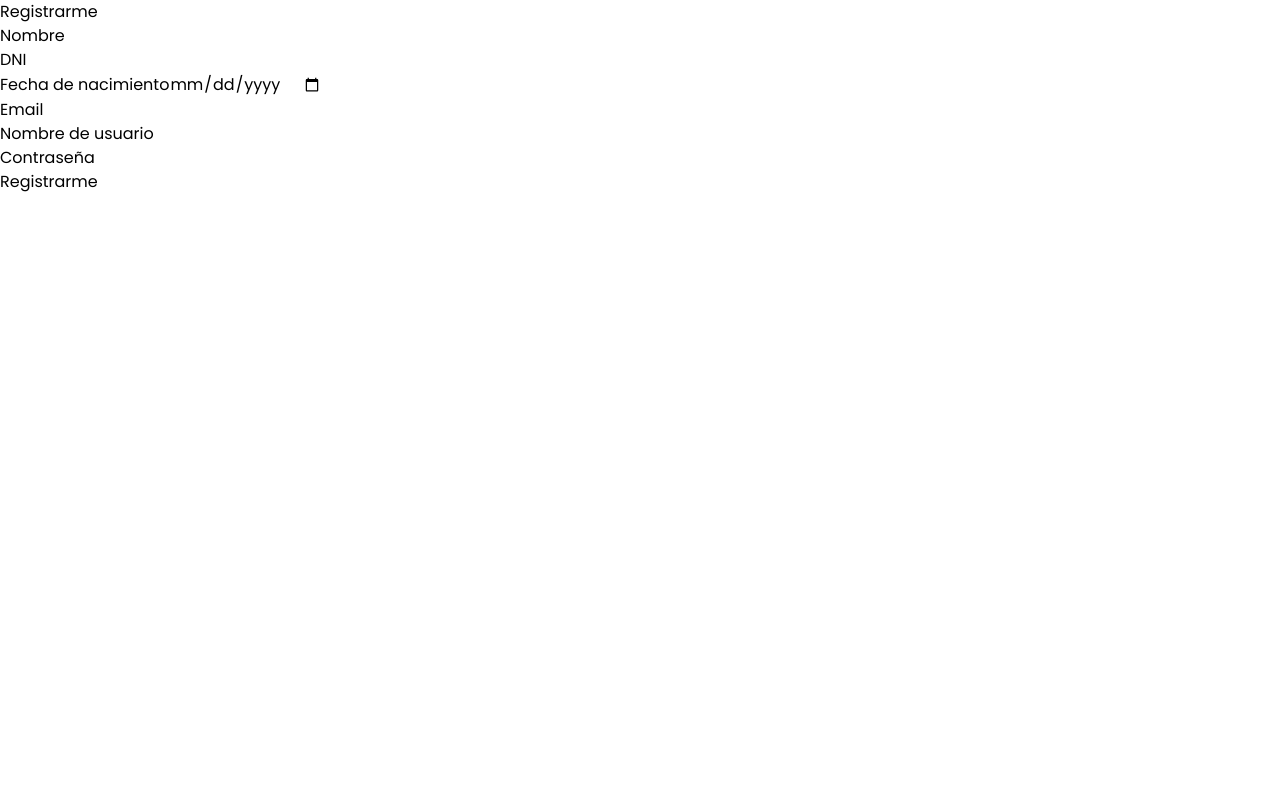
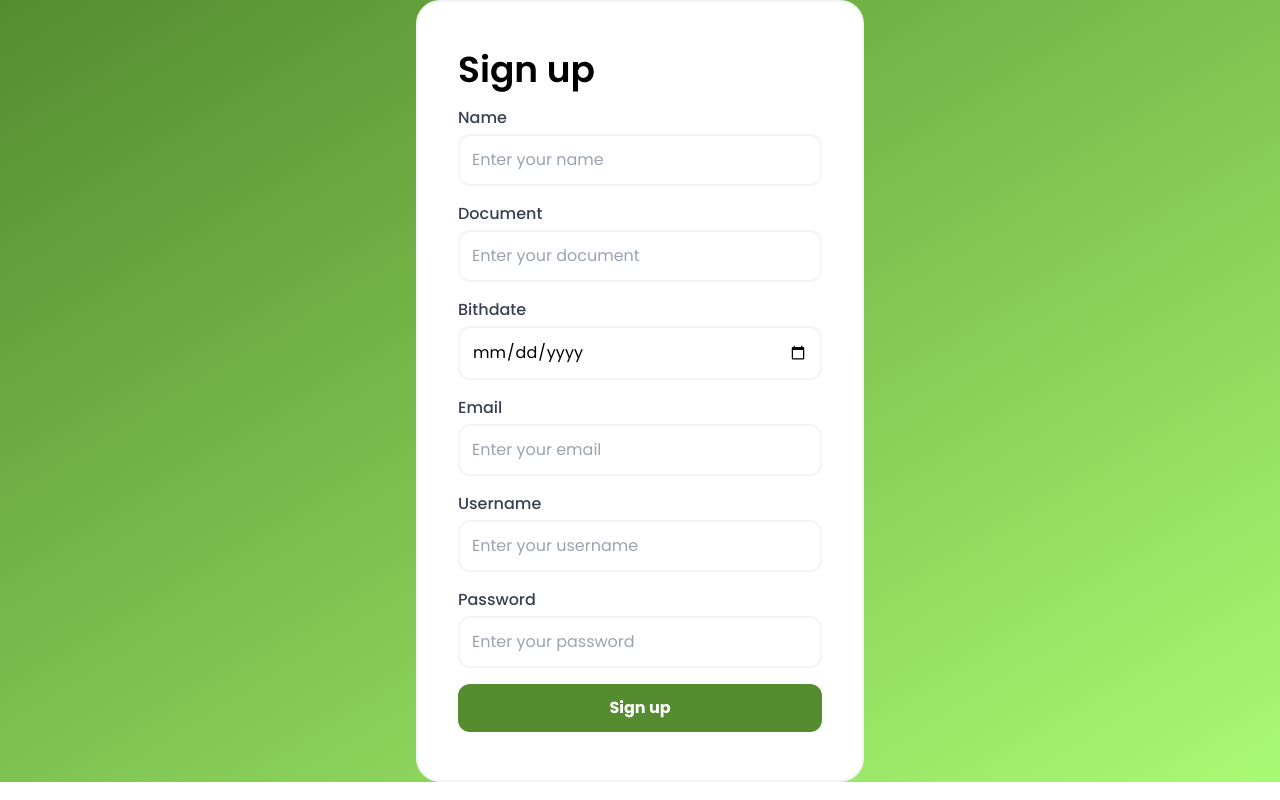
Before and after one commit to deniseurbanija/aura-react-express, a React (Vite) app in the folder front/vite + react/: page /register in a window 1280 px wide. Built offline with nearby package versions, Linux system fonts and the light colour scheme.

Commit message:
some details

```diff
--- a/front/vite + react/src/components/Footer.jsx
+++ b/front/vite + react/src/components/Footer.jsx
@@ -1,6 +1,6 @@
 const Footer = () => {
   return (
-    <footer className="bg-gray-600 text-white py-8">
+    <footer className="bg-black text-white py-8">
       <div className="container mx-auto px-6 lg:px-8">
         <div className="flex flex-col lg:flex-row justify-between">
           {/* Company Info */}
--- a/front/vite + react/src/views/Login.jsx
+++ b/front/vite + react/src/views/Login.jsx
@@ -1,4 +1,5 @@
 import axios from "axios";
+import  twoGirls  from "../assets/two-girls.jpg";
 import { useDispatch } from "react-redux";
 import { useNavigate } from "react-router-dom";
 import { setUserActive } from "../redux/reducer";
@@ -135,10 +136,7 @@ const Login = () => {
         </div>
       </div>
       <div className="hidden relative w-1/2 h-screen lg:flex items-center justify-center bg-gray-200">
-        <img
-          src="https://i.pinimg.com/564x/4d/1a/01/4d1a01b865a9f59a0290c73a43c7d2ea.jpg"
-          className="w-full h-screen object-cover"
-        ></img>
+        <img src={twoGirls} className="w-full h-screen object-cover"></img>
       </div>
     </div>
   );
--- a/front/vite + react/src/views/Register.jsx
+++ b/front/vite + react/src/views/Register.jsx
@@ -2,7 +2,7 @@ import { useState } from "react";
 import validate from "../utils/validate";
 import axios from "axios";
 import Swal from "sweetalert2";
-import {useNavigate} from "react-router-dom"
+import { useNavigate } from "react-router-dom";
 
 const Register = () => {
   const navigate = useNavigate();
@@ -25,7 +25,7 @@ const Register = () => {
         title: "¡Usuario registrado!",
         text: "El usuario se registró correctamente",
       });
-      navigate("/login")
+      navigate("/");
     } catch (error) {
       alert(error, "user register failed");
     }
@@ -51,31 +51,41 @@ const Register = () => {
   };
 
   return (
-    <form onSubmit={handleSubmit}>
-      <h2>Registrarme</h2>
+    <div className="bg-gradient-to-br from-greeny to-lightGreeny flex w-full h-auto items-center justify-center">
+      <div className="w-full max-w-md px-10 py-12 bg-white border-2 border-gray-100 rounded-3xl">
+        <h2 className="text-4xl font-semibold mb-4">Sign up</h2>
+        <form onSubmit={handleSubmit} className="space-y-4">
           {[
-        { label: "Nombre", name: "name", type: "text" },
-        { label: "DNI", name: "nDni", type: "text" },
-        { label: "Fecha de nacimiento", name: "birthdate", type: "date" },
+            { label: "Name", name: "name", type: "text" },
+            { label: "Document", name: "nDni", type: "text" },
+            { label: "Bithdate", name: "birthdate", type: "date" },
             { label: "Email", name: "email", type: "text" },
-        { label: "Nombre de usuario", name: "username", type: "text" },
-        { label: "Contraseña", name: "password", type: "password" },
-      ].map(({ label, name, type }) => {
-        return (
-          <div key={name} >
-            <label>{label}</label>
+            { label: "Username", name: "username", type: "text" },
+            { label: "Password", name: "password", type: "password" },
+          ].map(({ label, name, type }) => (
+            <div key={name} className="flex flex-col">
+              <label className="font-medium text-gray-700">{label}</label>
               <input
                 type={type}
                 name={name}
                 onChange={handleOnChange}
                 value={registerForm[name]}
+                placeholder={`Enter your ${label.toLowerCase()}`}
+                className="w-full border-2 border-gray-100 rounded-xl p-3 mt-1 bg-transparent"
               />
-            {errors[name] && <span key={name}>{errors[name]}</span>}
+              {errors[name] && (
+                <span className="text-red-500 text-sm mt-1">
+                  {errors[name]}
+                </span>
+              )}
             </div>
-        );
-      })}
-      <button>Registrarme</button>
+          ))}
+          <button className="w-full py-3 bg-greeny text-white font-bold text-md rounded-xl active:scale-[.98] active:duration-75 transition-all hover:scale-[1.01] ease-in-out transform">
+            Sign up
+          </button>
         </form>
+      </div>
+    </div>
   );
 };
 
```
Lines whose indentation alone changed are shown as unchanged.
